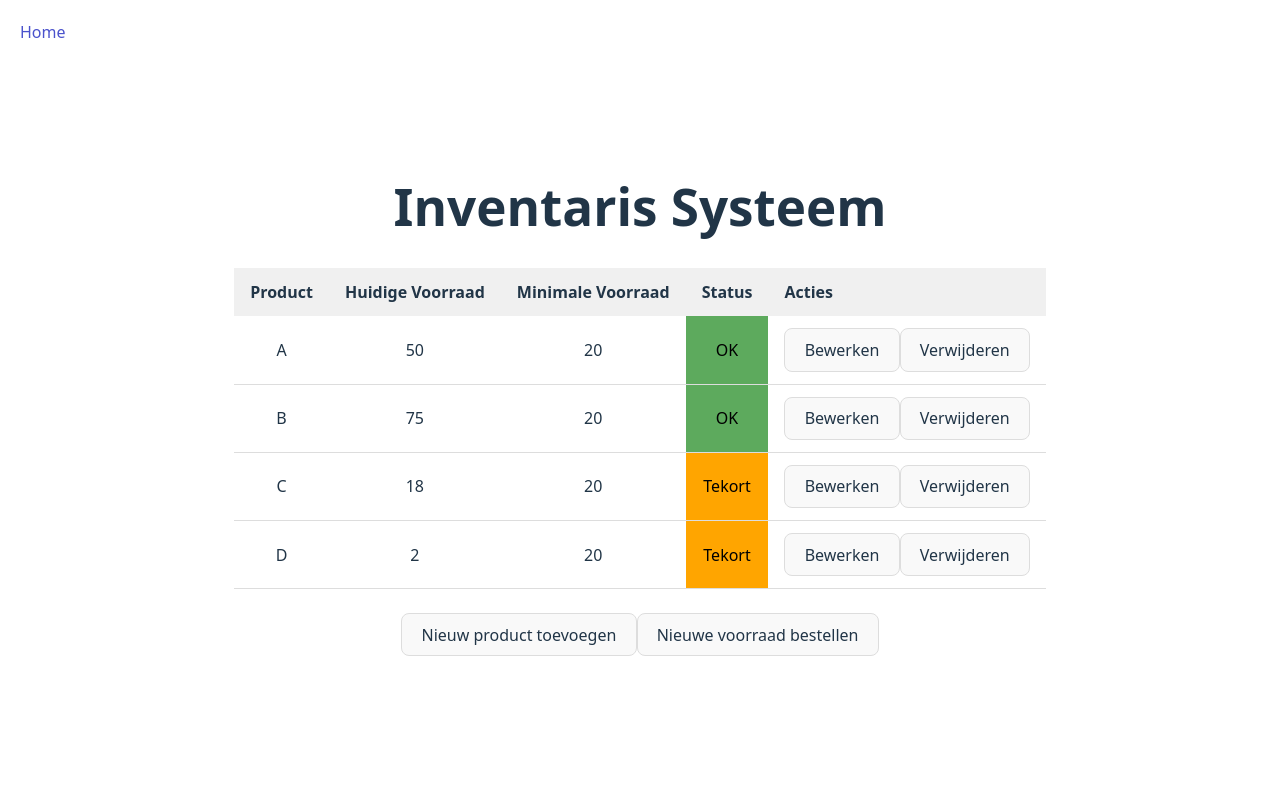
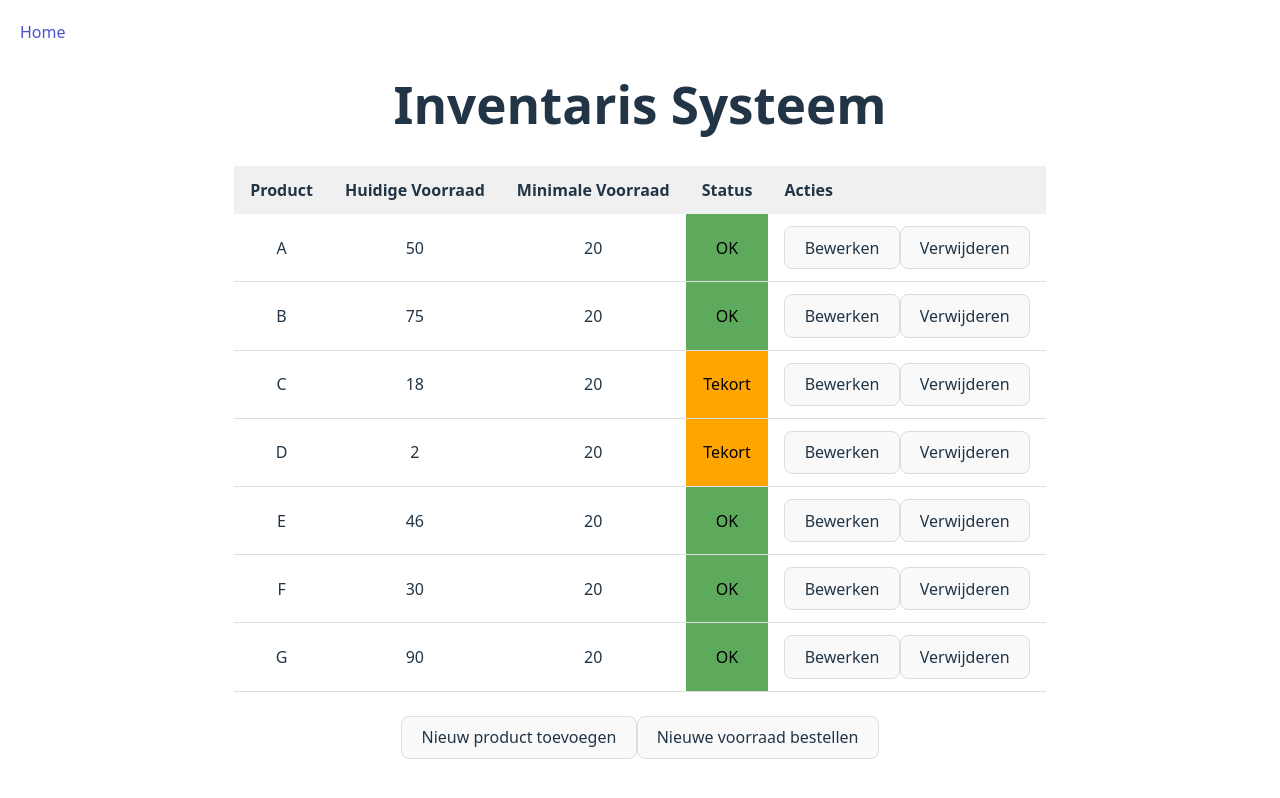
Before and after one commit to ilseAprojects/Inventarissysteemv2, a Vue app: page / in a window 1280 px wide. Built offline with nearby package versions, Linux system fonts and the light colour scheme; the HTML template or start-up script is replaced by a standard one.

Commit message:
clean up

```diff
--- a/src/domains/inventory/components/ProductsTable.vue
+++ b/src/domains/inventory/components/ProductsTable.vue
@@ -14,7 +14,7 @@ const stockStatus = (product: InventoryItem) => {
   return { class: 'ok', text: 'OK' };
 }
 
- const handleRemove = (id: number) => {
+const handleRemove = (id: number) => {
   if (!window.confirm("Weet je zeker dat je dit wilt verwijderen?")) return;
   removeProduct(id);
 }
--- a/src/domains/inventory/pages/edit.vue
+++ b/src/domains/inventory/pages/edit.vue
@@ -6,7 +6,7 @@ import type { InventoryItem } from '../types';
 import { useRoute, useRouter } from 'vue-router';
 
 const router = useRouter();
-const route = useRoute()
+const route = useRoute();
 
 const product = computed(() => getProductById(route.params.id as string));
 
--- a/src/domains/inventory/routes.ts
+++ b/src/domains/inventory/routes.ts
@@ -20,7 +20,7 @@ export const inventoryRoutes = [
     component: Edit,
     props: true,
   },
-    {
+  {
     path: "/order",
     name: "Order",
     component: Order,
--- a/src/domains/inventory/store.ts
+++ b/src/domains/inventory/store.ts
@@ -6,6 +6,9 @@ const product = ref<InventoryItem[]>([
   { id: 2, name: "B", actualAmount: 75, minimumAmount: 20 },
   { id: 3, name: "C", actualAmount: 18, minimumAmount: 20 },
   { id: 4, name: "D", actualAmount: 2, minimumAmount: 20 },
+  { id: 5, name: "E", actualAmount: 46, minimumAmount: 20 },
+  { id: 6, name: "F", actualAmount: 30, minimumAmount: 20 },
+  { id: 7, name: "G", actualAmount: 90, minimumAmount: 20 },
 ]);
 
 let idCounter = product.value.length + 1;
```
